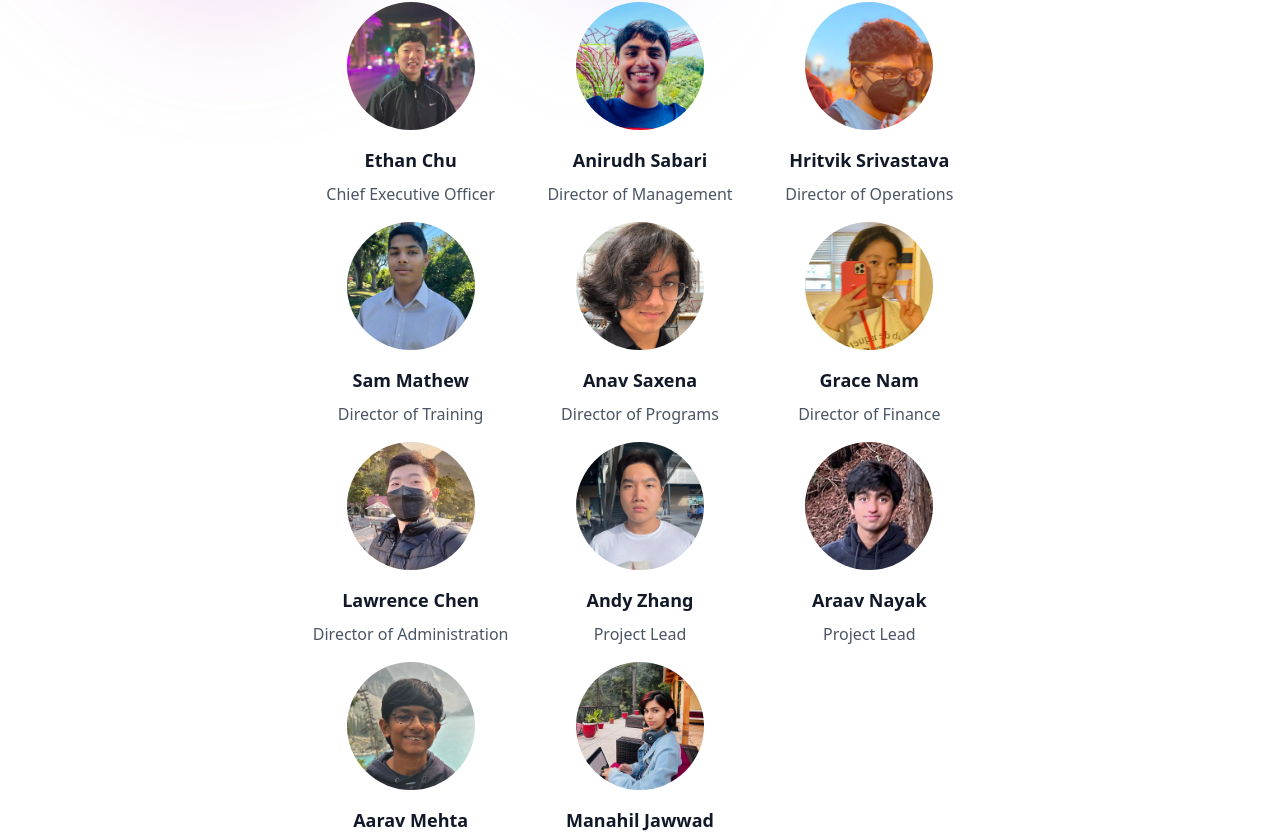
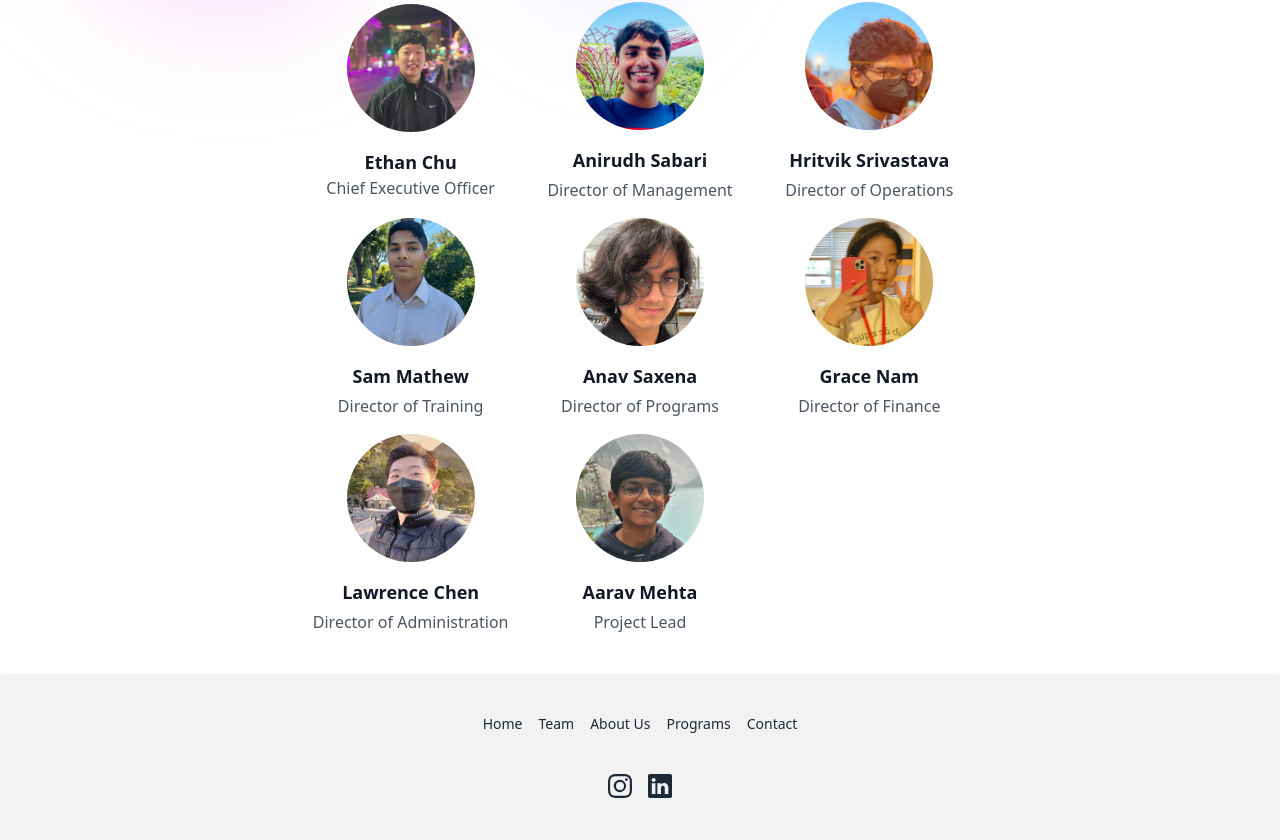
Before and after one commit to missionrc/missionrc-website, a SvelteKit app: page /team in a window 1280 px wide. Shown: the part 350-1190 px from the top of the page. Built offline with nearby package versions, Linux system fonts and the light colour scheme.

Commit message:
update padding remove team members

```diff
--- a/src/routes/team/+page.svelte
+++ b/src/routes/team/+page.svelte
@@ -36,12 +36,12 @@
 					<div class="flex flex-col items-center">
 						<img src="ethan.webp" alt="Team Member 1" class="rounded-full h-32 w-32 object-cover" />
 						<h3 class="text-gray-900 text-lg font-semibold pt-4">Ethan Chu</h3>
-						<p class="text-gray-600 pt-2">Chief Executive Officer</p>
+						<p class="text-gray-600">Chief Executive Officer</p>
 					</div>
 					<div class="flex flex-col items-center">
 						<img src="ani.webp" alt="Team Member 2" class="rounded-full h-32 w-32 object-cover" />
 						<h3 class="text-lg font-semibold text-gray-900 pt-4">Anirudh Sabari</h3>
-						<p class="text-gray-600 pt-2">Director of Management</p>
+						<p class="text-gray-600 pt-1">Director of Management</p>
 					</div>
 					<div class="flex flex-col items-center">
 						<img
@@ -50,22 +50,22 @@
 							class="rounded-full h-32 w-32 object-cover"
 						/>
 						<h3 class="text-lg font-semibold text-gray-900 pt-4">Hritvik Srivastava</h3>
-						<p class="text-gray-600 pt-2">Director of Operations</p>
+						<p class="text-gray-600 pt-1">Director of Operations</p>
 					</div>
 					<div class="flex flex-col items-center">
 						<img src="sam.webp" alt="Team Member 2" class="rounded-full h-32 w-32 object-cover" />
 						<h3 class="text-lg font-semibold text-gray-900 pt-4">Sam Mathew</h3>
-						<p class="text-gray-600 pt-2">Director of Training</p>
+						<p class="text-gray-600 pt-1">Director of Training</p>
 					</div>
 					<div class="flex flex-col items-center">
 						<img src="anav.webp" alt="Team Member 2" class="rounded-full h-32 w-32 object-cover" />
 						<h3 class="text-lg font-semibold text-gray-900 pt-4">Anav Saxena</h3>
-						<p class="text-gray-600 pt-2">Director of Programs</p>
+						<p class="text-gray-600 pt-1">Director of Programs</p>
 					</div>
 					<div class="flex flex-col items-center">
 						<img src="grace.webp" alt="Team Member 2" class="rounded-full h-32 w-32 object-cover" />
 						<h3 class="text-lg font-semibold text-gray-900 pt-4">Grace Nam</h3>
-						<p class="text-gray-600 pt-2">Director of Finance</p>
+						<p class="text-gray-600 pt-1">Director of Finance</p>
 					</div>
 					<div class="flex flex-col items-center">
 						<img
@@ -74,31 +74,12 @@
 							class="rounded-full h-32 w-32 object-cover"
 						/>
 						<h3 class="text-lg font-semibold text-gray-900 pt-4">Lawrence Chen</h3>
-						<p class="text-gray-600 pt-2">Director of Administration</p>
-					</div>
-					<div class="flex flex-col items-center">
-						<img src="andy.webp" alt="Team Member 2" class="rounded-full h-32 w-32 object-cover" />
-						<h3 class="text-lg font-semibold text-gray-900 pt-4">Andy Zhang</h3>
-						<p class="text-gray-600 pt-2">Project Lead</p>
-					</div>
-					<div class="flex flex-col items-center">
-						<img src="araav.webp" alt="Team Member 2" class="rounded-full h-32 w-32 object-cover" />
-						<h3 class="text-lg font-semibold text-gray-900 pt-4">Araav Nayak</h3>
-						<p class="text-gray-600 pt-2">Project Lead</p>
+						<p class="text-gray-600 pt-1">Director of Administration</p>
 					</div>
 					<div class="flex flex-col items-center">
 						<img src="aarav.webp" alt="Team Member 2" class="rounded-full h-32 w-32 object-cover" />
 						<h3 class="text-lg font-semibold text-gray-900 pt-4">Aarav Mehta</h3>
-						<p class="text-gray-600 pt-2">Project Lead</p>
-					</div>
-					<div class="flex flex-col items-center">
-						<img
-							src="manahil.webp"
-							alt="Team Member 2"
-							class="rounded-full h-32 w-32 object-cover"
-						/>
-						<h3 class="text-lg font-semibold text-gray-900 pt-4">Manahil Jawwad</h3>
-						<p class="text-gray-600 pt-2">Project Lead</p>
+						<p class="text-gray-600 pt-1">Project Lead</p>
 					</div>
 				</div>
 			</div>
```
